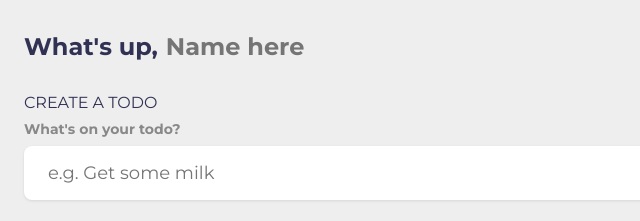
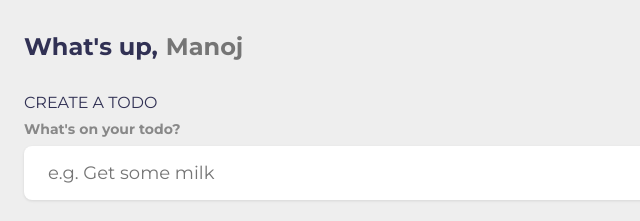
Before and after one commit to Manojkumarpuli/To-Do-List, a plain HTML site: page index.html in a window 1280 px wide. Shown: the top 221 px of the page, 0-640 px from the left. Drawn offline with Linux system fonts and the light colour scheme.

Commit message:
Update index.html

```diff
--- a/index.html
+++ b/index.html
@@ -20,7 +20,7 @@
 		<!-- Greeting -->
 		<section class="greeting">
 			<h2 class="title">
-				What's up, <input type="text" id="name" placeholder="Name here" />
+				What's up, <input type="text" id="name" placeholder="Manoj" />
 			</h2>
 		</section>
 		<!-- End of Greeting -->
```
